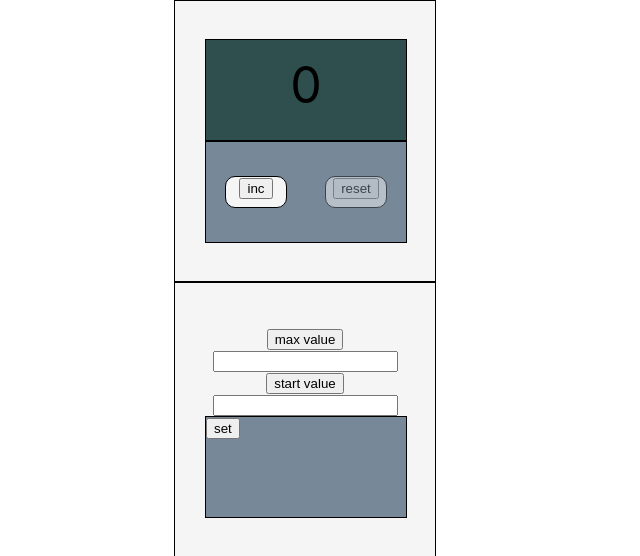
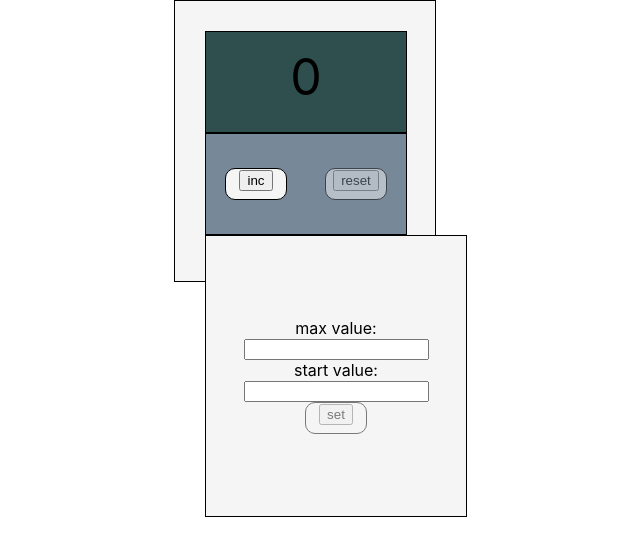
Before and after one commit to Alex-Fes/counter, a React (Create React App) app: page / in a window 1280 px wide. Shown: the top 556 px of the page, without its empty margins (335-975 px from the left). Built offline with nearby package versions, Linux system fonts and the light colour scheme.

Commit message:
refactor Counter.css

```diff
--- a/src/App.tsx
+++ b/src/App.tsx
@@ -1,16 +1,15 @@
 import React from 'react';
-import logo from './logo.svg';
 import './App.css';
 import Counter from "./Counter/Counetr";
 import Settings from "./Settings/Settings";
 
 function App() {
-  return (
-    <div className="App">
-      <Counter/>
-        <Settings/>
-    </div>
-  );
+    return (
+        <div className="App">
+            <Counter/>
+            {/*<Settings/>*/}
+        </div>
+    );
 }
 
 export default App;
--- a/src/Counter/Counetr.tsx
+++ b/src/Counter/Counetr.tsx
@@ -1,49 +1,143 @@
-import React, {useState} from 'react';
+import React, {useEffect, useMemo, useState} from 'react';
 import './Counter.css';
 import UseButton from "../Button/UseButton";
+import Settings from "../Settings/Settings";
 
 
 const Counter = () => {
-    const minValue = 0;
-    const MaxValue = 5;
+    let minValue = 0;
+    let maxValue = 5;
 
-    let [number, setNumber] = useState(minValue);
+    let [minNumber, setMinNumber] = useState(minValue);
+    let [maxNumber, setMaxNumber] = useState(maxValue);
+
     let [maxNumb, setMaxNumb] = useState(true);
     let [disableBtn, setDisableBtn] = useState(false);
+    let [disableSettings, setDisableSettings] = useState(false);
+    let [error, setError] = useState(false);
+
+    useEffect(() => {
+        let minValueAsString = localStorage.getItem('counterMinValue')
+        let maxValueAsString = localStorage.getItem('counterMaxValue')
+        if (minValueAsString) {
+            let newValue = JSON.parse(minValueAsString)
+            setMinNumber(newValue)
+        }
+        if (maxValueAsString) {
+            let newValue = JSON.parse(maxValueAsString)
+            setMaxNumber(newValue)
+        }
+    }, [])
+
+    // useEffect(() => {
+    //     localStorage.setItem('counterValue', JSON.stringify(minNumber))
+    // }, [minNumber])
 
     const Inc = () => {
-
-        if (number >= minValue && number < MaxValue) {
-            setNumber(number + 1);
+        if (minNumber < maxNumber) {
+            setMinNumber(minNumber + 1);
         }
-        if (number === MaxValue) {
+        if (minNumber === maxNumber) {
             setMaxNumb(false)
         }
-        if (number === minValue) {
+        if (minNumber === minNumber) {
             setDisableBtn(true)
         }
     };
+    const Reset = () => {
+        let minValueAsString = localStorage.getItem('counterMinValue')
+        let maxValueAsString = localStorage.getItem('counterMaxValue')
+        if (minValueAsString) {
+            let newValue = JSON.parse(minValueAsString)
+            setMinNumber(newValue)
+        }else {
+            setMinNumber(minValue)
+            setMaxNumb(true);
+            setDisableBtn(true);
+        }
+        if (maxValueAsString) {
+            let newValue = JSON.parse(maxValueAsString)
+            setMaxNumber(newValue)
+        } else {
+            setMaxNumb(true);
+            setDisableBtn(false);
+            setMaxNumber(maxValue)
+        }
+        // setMinNumber(minValue)
+        // setMaxNumber(maxValue)
+         setMaxNumb(true);
+        setDisableBtn(false)
+    };
 
-    const Reset = () => {
-        setNumber(minValue);
-        setMaxNumb(true);
-        setDisableBtn(false);
-    };
+    const onChangeMaxValueHandler = (value: number) => {
+        if (value >= 0 && value > minValue) {
+            maxValue = value;
+            localStorage.setItem('counterMaxValue', JSON.stringify(maxValue))
+            setDisableSettings(true)
+            setMaxNumb(false)
+            setDisableBtn(false);
+        } else {
+            setError(true)
+            setDisableSettings(false)
+            // setDisableBtn(true)
+            // setMaxNumb(false)
+        }
+    }
+    const onChangeStartValueHandler = (value: number) => {
+        if (value >= 0 && value < maxValue) {
+            minValue = value;
+            localStorage.setItem('counterMinValue', JSON.stringify(minValue))
+            setDisableSettings(true)
+            setMaxNumb(false)
+            setDisableBtn(false);
+        } else {
+            setError(true)
+            setDisableSettings(false)
+            // setDisableBtn(false)
+            // setMaxNumb(false)
+        }
+    }
+
+
+    const onSetSettingsHandler = () => {
+        let minValueAsString = localStorage.getItem('counterMinValue')
+        let maxValueAsString = localStorage.getItem('counterMaxValue')
+        if (minValueAsString) {
+            let newValue = JSON.parse(minValueAsString)
+            setMinNumber(newValue)
+        }
+        if (maxValueAsString) {
+            let newValue = JSON.parse(maxValueAsString)
+            setMaxNumber(newValue)
+        }
+        setDisableSettings(false)
+        setMaxNumb(true)
+        setDisableBtn(false)
+    }
+
 
     return (
         <div className='main'>
             <div className='count'>
-                <div className={number !== MaxValue ? 'minCount' : 'maxCount'}>{number}</div>
+                <div className={minNumber !== maxNumber ? 'minCount' : 'maxCount'}>{minNumber}</div>
             </div>
             <div className='button'>
                 <div className={maxNumb ? 'inc' : 'noActiveBtn'}>
-                    <UseButton name={'inc'} callBack={Inc} />
+                    <UseButton name={'inc'} callBack={Inc}/>
                 </div>
                 <div className={disableBtn ? 'reset' : 'noActiveBtn'}>
-                    <UseButton name={'reset'} callBack={Reset} />
+                    <UseButton name={'reset'} callBack={Reset}/>
                 </div>
             </div>
+            <Settings
+                disableSettings={disableSettings}
+                onChangeStartValueHandler={onChangeStartValueHandler}
+                onChangeMaxValueHandler={onChangeMaxValueHandler}
+                onSetSettingsHandler={onSetSettingsHandler}
+            />
         </div>
+
+
     )
 }
 
--- a/src/Settings/Settings.module.css
+++ b/src/Settings/Settings.module.css
@@ -15,3 +15,29 @@
 .value {
     display: inline;
 }
+.error {
+    box-shadow: 0 0 2px 1px red;
+}
+
+.button {
+    height: 30px;
+    width: 60px;
+    border: black 1px solid;
+    align-content: center;
+    margin: auto;
+    display: flex;
+    justify-content: center;
+    border-radius: 10px;
+    background-color: whitesmoke;
+}
+.noActiveBtn {
+    height: 30px;
+    width: 60px;
+    border: black 1px solid;
+    margin: auto;
+    opacity: 0.5;
+    display: flex;
+    justify-content: center;
+    border-radius: 10px;
+    background-color: whitesmoke;
+}
--- a/src/Settings/Settings.tsx
+++ b/src/Settings/Settings.tsx
@@ -1,37 +1,37 @@
-import React, {useState} from "react";
+import React, {ChangeEvent} from "react";
 import './Settings.module.css'
 import UseButton from "../Button/UseButton";
 
+export type SettingsPropsType = {
+    onChangeStartValueHandler: (value: number) => void
+    onChangeMaxValueHandler: (value: number) => void
+    onSetSettingsHandler: () => void
+    disableSettings: boolean
+}
 
 
-const Settings = () => {
-    const [value, setValue] = useState(0);
+const Settings = (props: SettingsPropsType) => {
+    const onChangeMaxValueHandler = (e: ChangeEvent<HTMLInputElement>) => {
+        props.onChangeMaxValueHandler(e.currentTarget.valueAsNumber)
+    }
+    const onChangeStartValueHandler = (e: ChangeEvent<HTMLInputElement>) => {
+        props.onChangeStartValueHandler(e.currentTarget.valueAsNumber)
+    }
 
-
-
-
-const setSettings = () => {
-
-}
-const onChangeValueHandler = () => {
-
-}
-
-    return<div className='main'>
+    return <div className='main'>
         <div className='setting'>
             <div className='value'>
 
-                <UseButton name={'max value'} callBack={()=>{}} />
-                <input type='number' onChange={onChangeValueHandler}/>
+                max value:
+                <input type='number' onChange={onChangeMaxValueHandler}/>
             </div>
             <div className='value'>
-
-                <UseButton name={'start value'} callBack={()=>{}} />
-                <input type='number' onChange={onChangeValueHandler}/>
+                start value:
+                <input type='number' className='error' onChange={onChangeStartValueHandler}/>
             </div>
         </div>
-        <div className='button'>
-            <UseButton name={'set'} callBack={setSettings} />
+        <div className={props.disableSettings ? 'button' : 'noActiveBtn'}>
+            <UseButton name={'set'} callBack={props.onSetSettingsHandler}/>
         </div>
     </div>
 }
```
